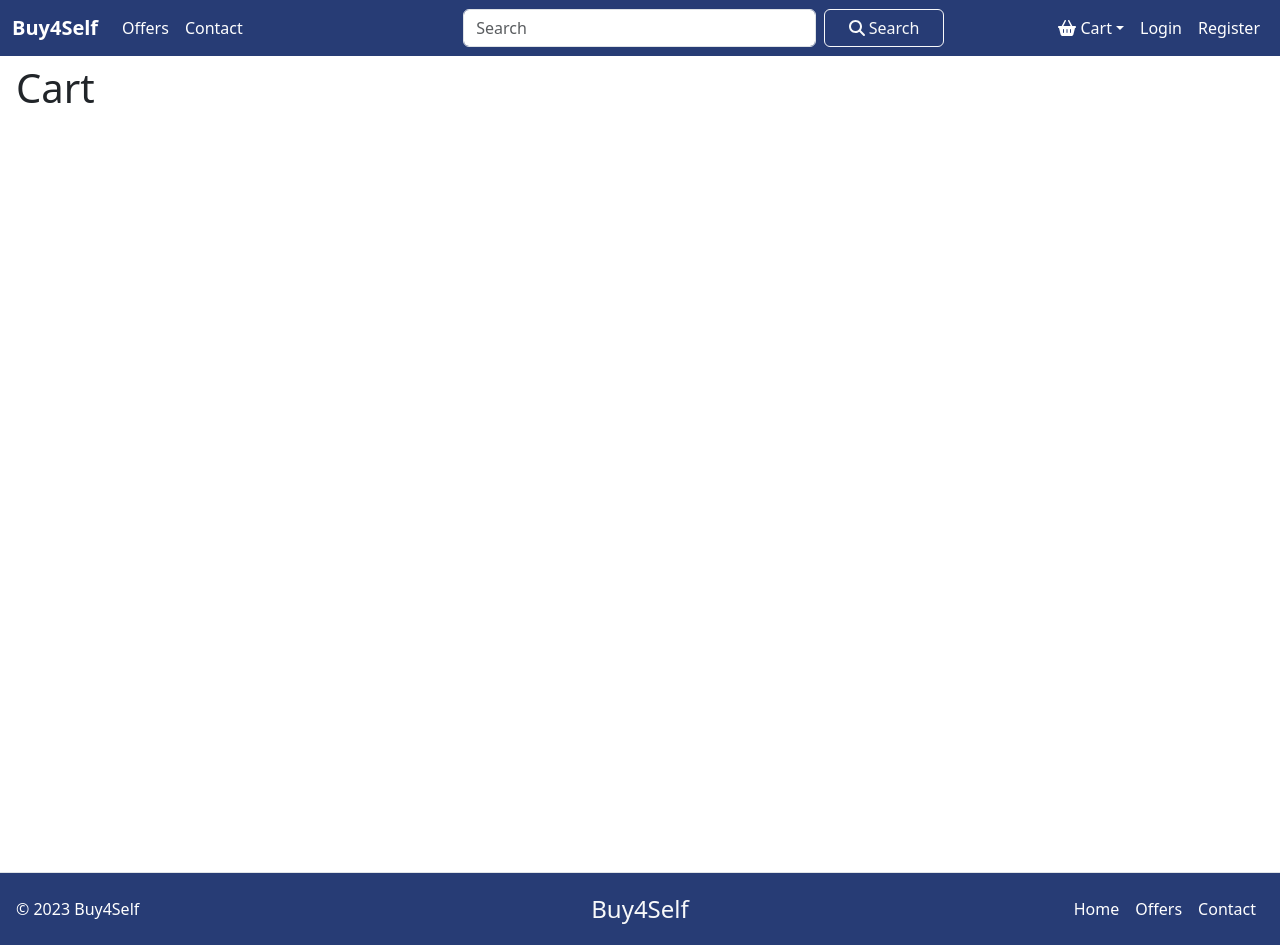
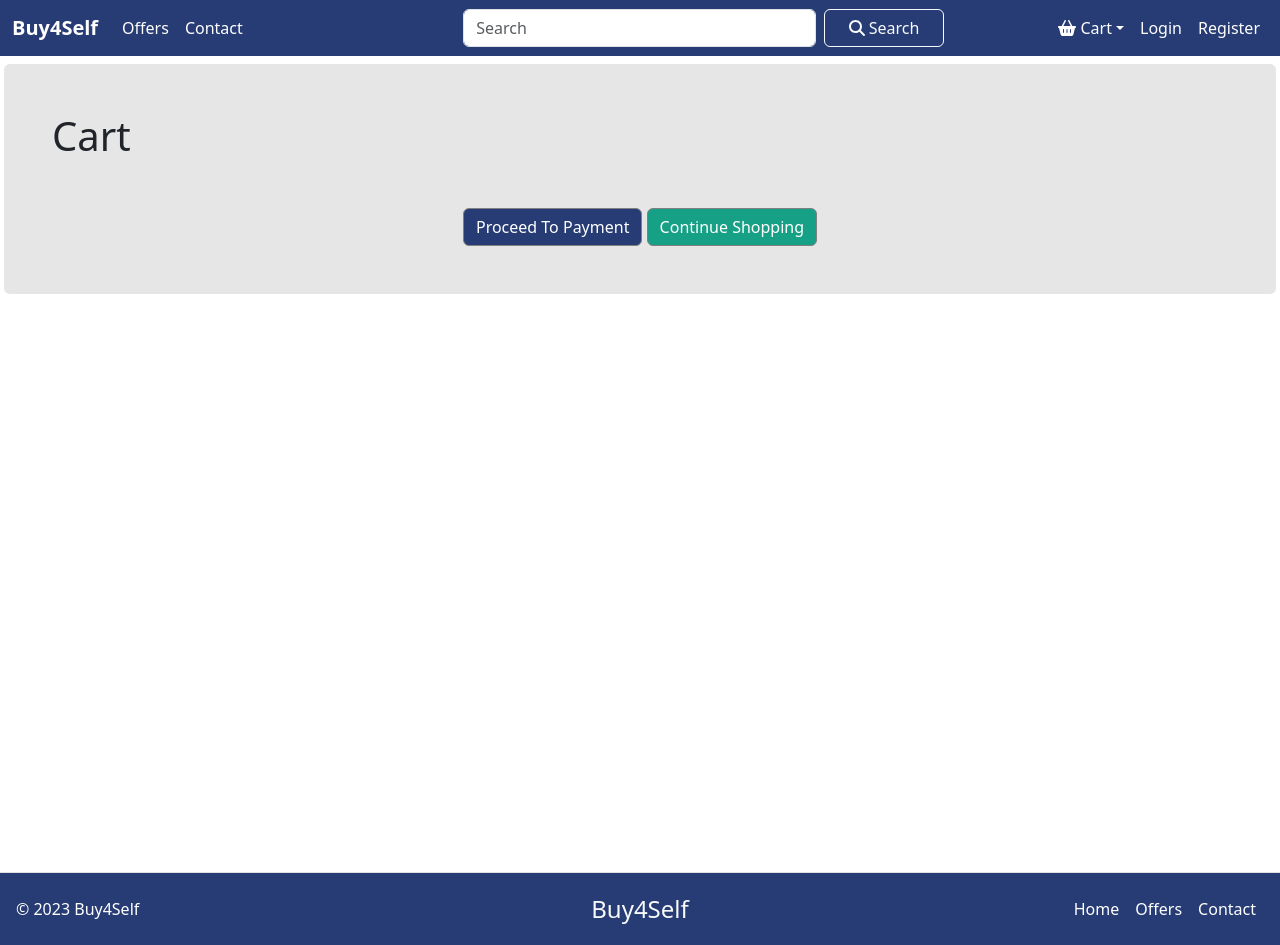
Before and after one commit to dezeve/Buy4Self, a React (Create React App) app in the folder buy4self/: page /Cart in a window 1280 px wide. Built offline with nearby package versions, Linux system fonts and the light colour scheme.

Commit message:
Update cart

```diff
--- a/buy4self/src/pages/Cart.js
+++ b/buy4self/src/pages/Cart.js
@@ -4,7 +4,22 @@ import Layout from "../layout/Layout";
 const Cart = () => {
     return (
         <Layout>
-            <h1>Cart</h1>
+            <div class="p-5 rounded" style={{backgroundColor:"#e6e6e6"}}>
+                <h1>Cart</h1>
+                <div className="mt-5 justify-content-center d-flex">
+                    <button type="button" class="btn btn-primary">
+                        <a href="/Payment" className="text-decoration-none text-white">
+                            Proceed To Payment
+                        </a>
+                    </button>
+                    &nbsp;
+                    <button type="button" class="btn btn-success">
+                        <a href="/" className="text-decoration-none text-white">
+                            Continue Shopping
+                        </a>
+                    </button>
+                </div>
+            </div>
         </Layout>
     );
 }
```
